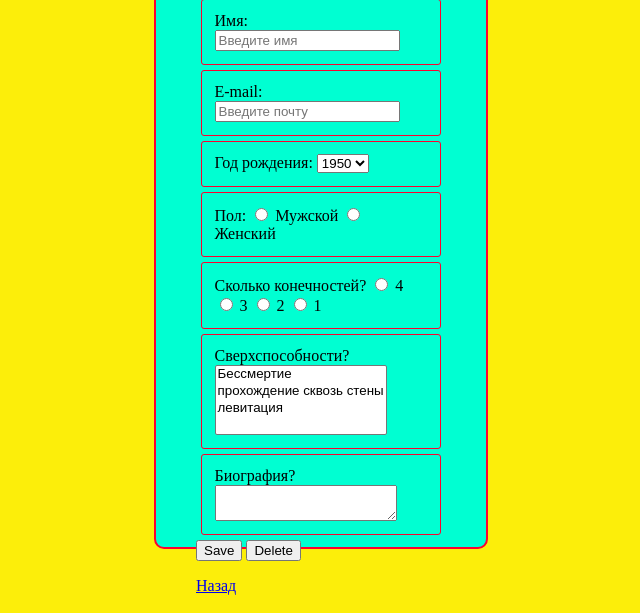
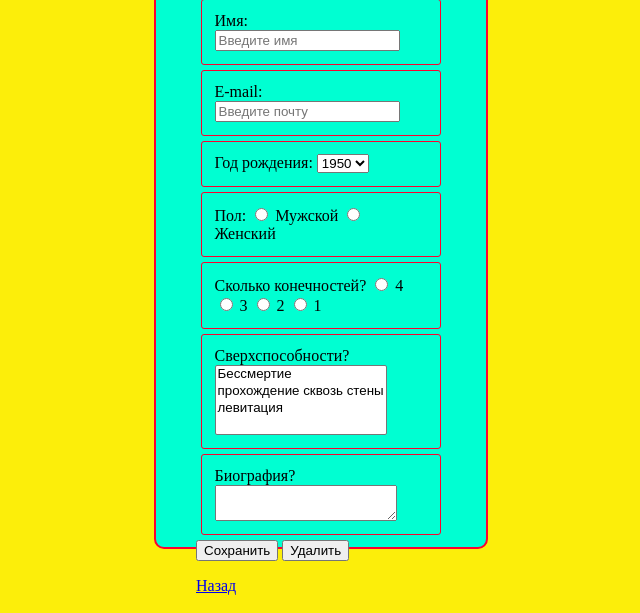
Before and after one commit to Di-Liks/di-liks.github.io, a PHP site: page /form.php?edit_id=1 in a window 1280 px wide. Shown: the part 187-800 px from the top of the page, without its empty margins (319-959 px from the left). Run offline with PHP 8.4, Linux system fonts and the light colour scheme; data that the repository does not hold is empty.

Commit message:
Update form.php

```diff
--- a/backend/6/form.php
+++ b/backend/6/form.php
@@ -118,8 +118,8 @@ if (!empty($messages)) {
 
 
                 <input name='dd' hidden value=<?php print($_GET['edit_id']);?>>
-                <input type="submit" name='save' value="Save"/>
-                <input type="submit" name='del' value="Delete"/>
+                <input type="submit" name='save' value="Сохранить"/>
+                <input type="submit" name='del' value="Удалить"/>
     </form>
              <a href='admin.php' class="button">Назад</a>
 
```
